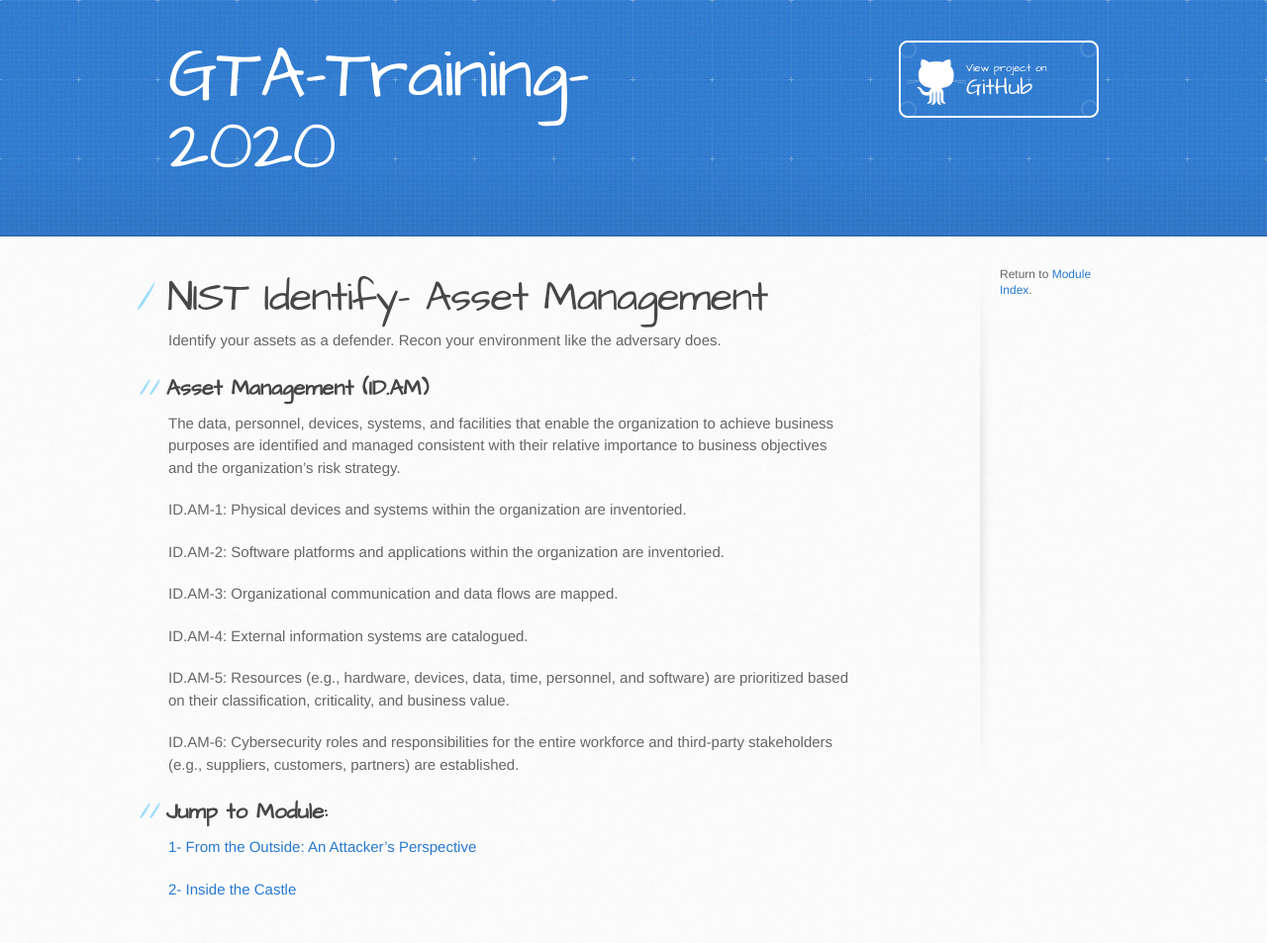
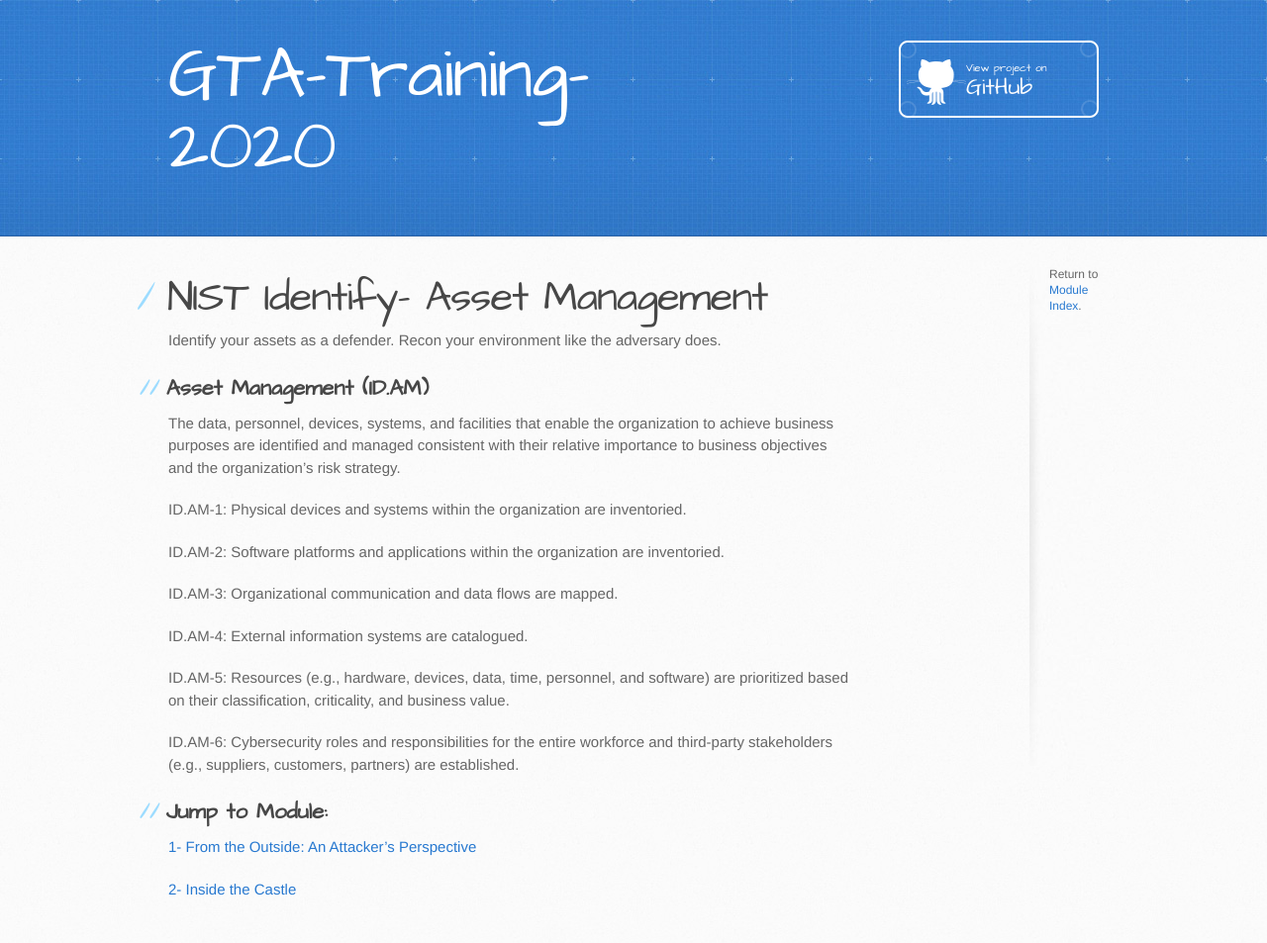
Before and after one commit to GA-CyberWorkforceAcademy/GTA-Training-2020, a Jekyll site: the page built from index.md, in a window 1280 px wide. Shown: the whole page at 99% size. Built offline with Jekyll 4.4.1, drawn with Linux system fonts in a browser that asks for light colours; our own code applies the rules of GitHub Pages for plain Markdown files; the repository's description, which GitHub fills in, is left out.

Commit message:
Update jekyll-theme-architect.scss

```diff
--- a/_sass/jekyll-theme-architect.scss
+++ b/_sass/jekyll-theme-architect.scss
@@ -75,7 +75,7 @@ header h2 {
 
 aside#sidebar {
   float: right;
-  width: 100px;
+  width: 50px;
   min-height: 504px;
   padding-left: 20px;
   font-size: 12px;
```
